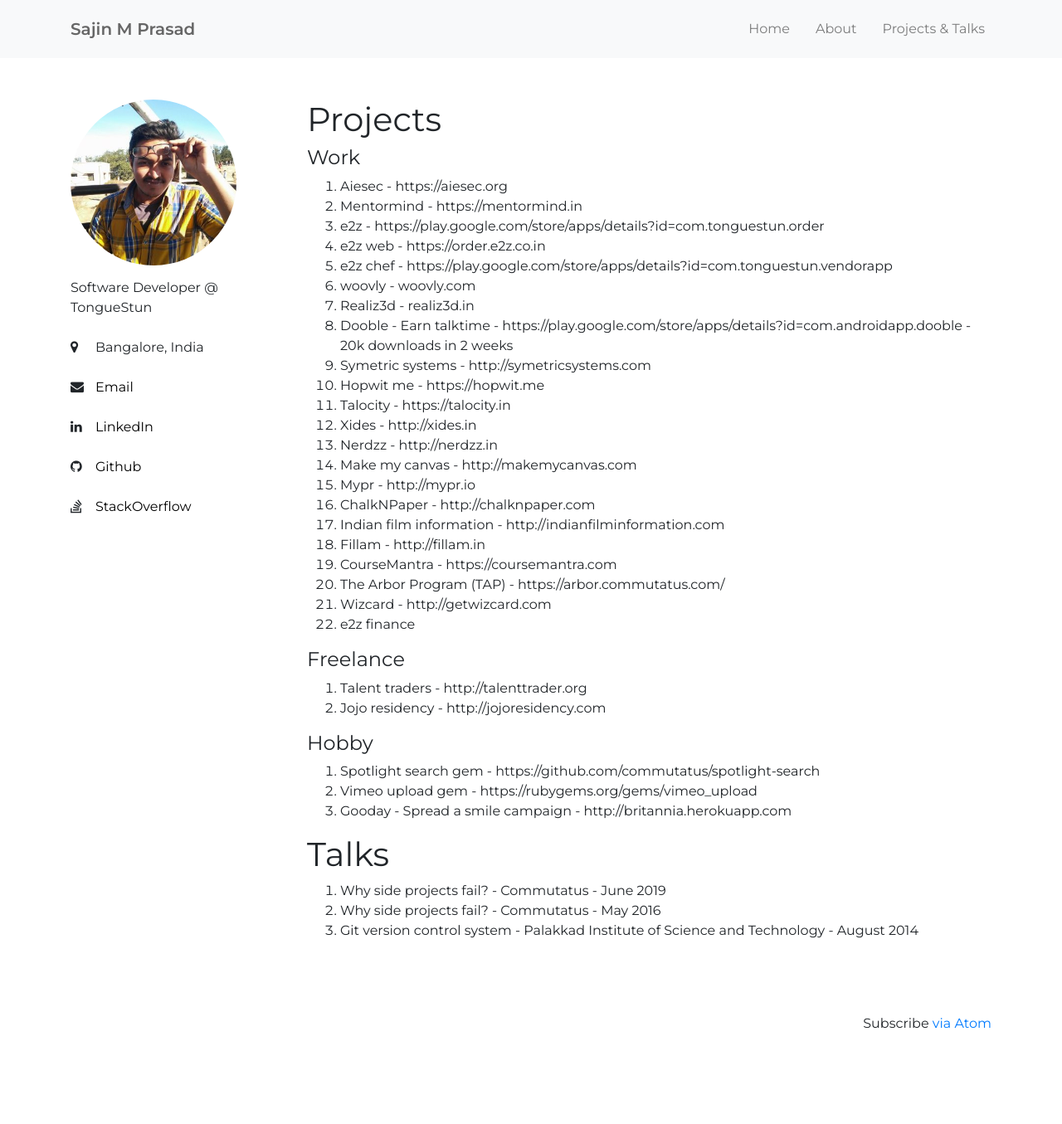
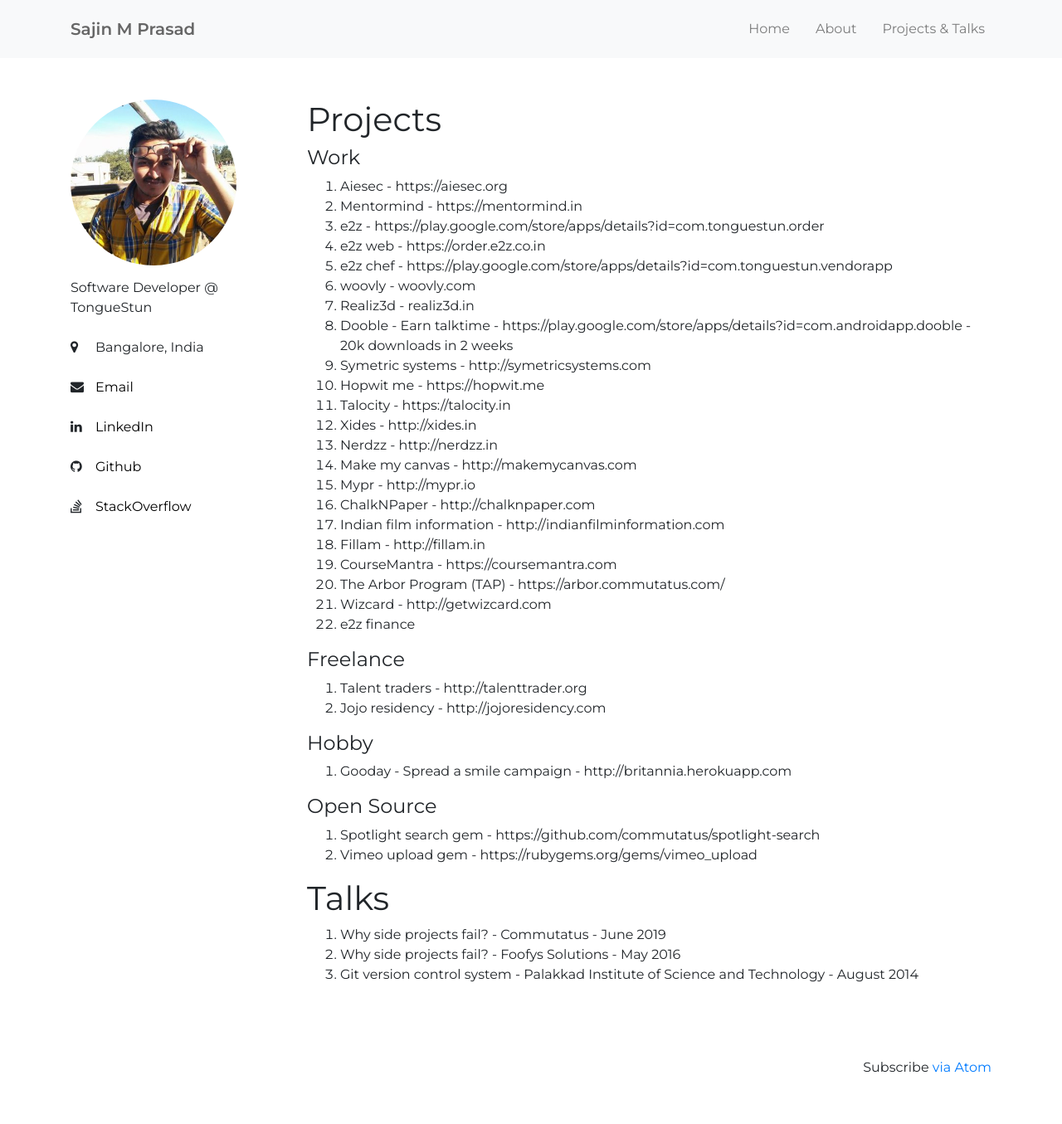
Before and after one commit to sajinmp/sajinmp.github.io, a Jekyll site: the page built from projects.md, in a window 1280 px wide. Shown: the whole page at 83% size. Built offline with Jekyll 4.4.1, drawn with Linux system fonts in a browser that asks for light colours; nearby versions of some CDN libraries; before the commit the page ends 1302 px from its top, so only the background shows below that.

Commit message:
typo fix

```diff
--- a/projects.md
+++ b/projects.md
@@ -37,14 +37,16 @@
 
 
 #### Hobby
+27. Gooday - Spread a smile campaign - http://britannia.herokuapp.com
+
+#### Open Source
 25. Spotlight search gem - https://github.com/commutatus/spotlight-search
 26. Vimeo upload gem - https://rubygems.org/gems/vimeo_upload
-27. Gooday - Spread a smile campaign - http://britannia.herokuapp.com
 
 
 
 # Talks
 
 1. Why side projects fail? - Commutatus - June 2019
-2. Why side projects fail? - Commutatus - May 2016
+2. Why side projects fail? - Foofys Solutions - May 2016
 3. Git version control system - Palakkad Institute of Science and Technology - August 2014
```
